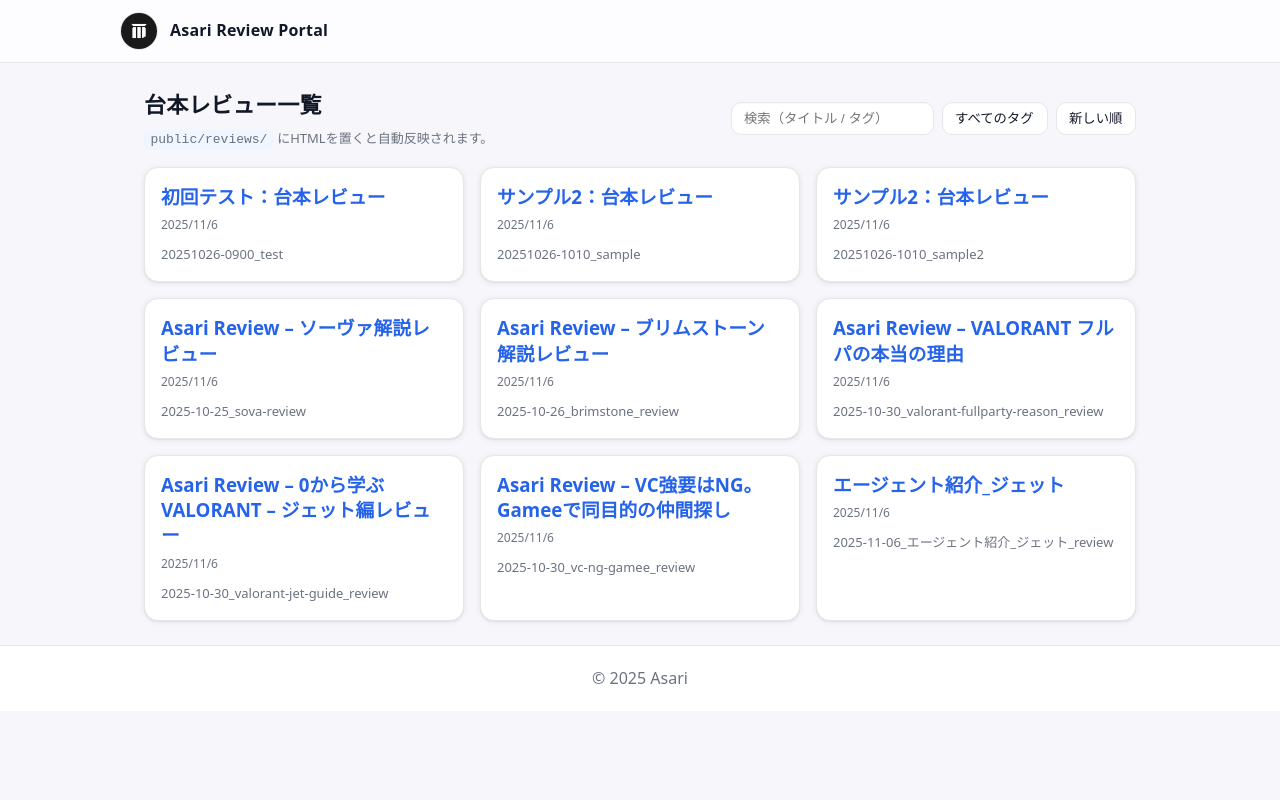
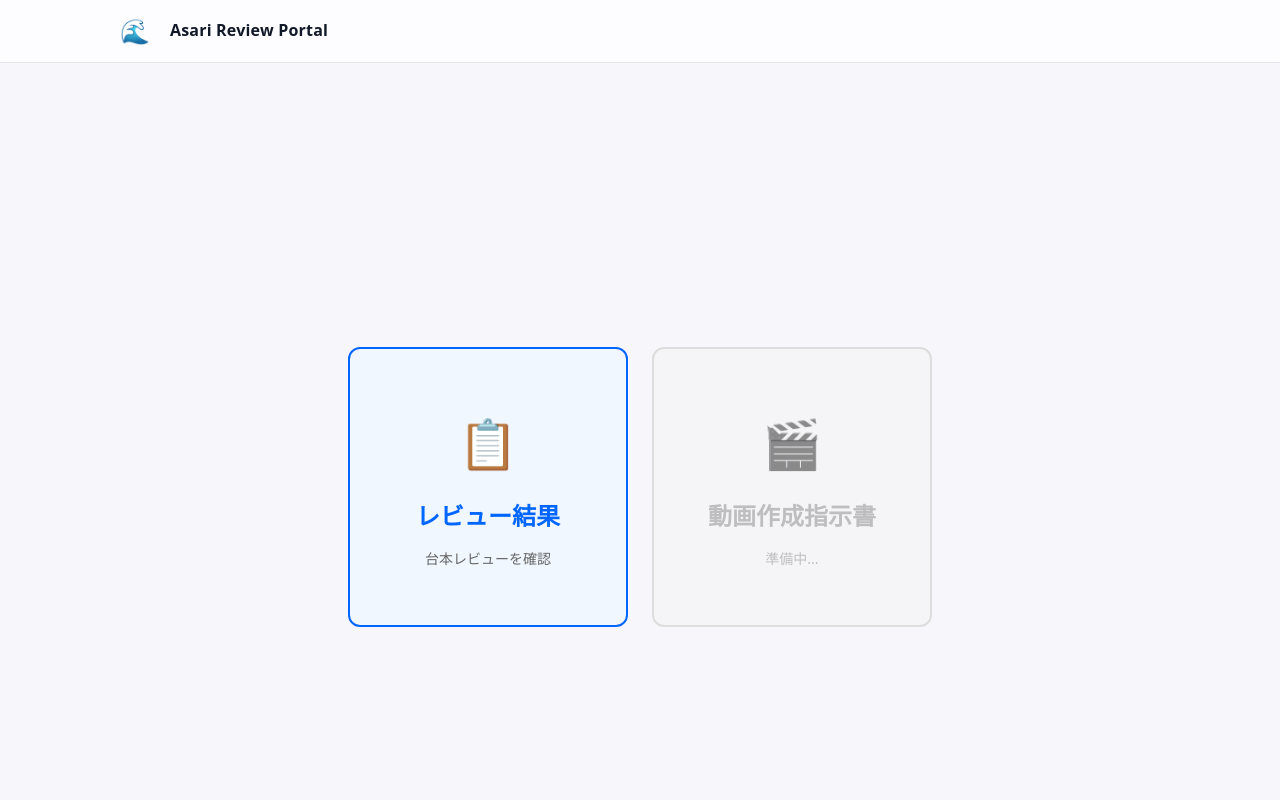
Before and after one commit to Lara054/asari-review-portal, a Next.js app: page / in a window 1280 px wide. Shown: the top 800 px of the page. Built offline with nearby package versions, Linux system fonts and the light colour scheme.

Commit message:
動画作成指示書の導線を作成

```diff
--- a/app/layout.tsx
+++ b/app/layout.tsx
@@ -1,5 +1,4 @@
 import "./globals.css";
-import Image from "next/image";
 import Link from "next/link";
 
 export const metadata = {
@@ -14,16 +13,7 @@ export default function RootLayout({ children }: { children: React.ReactNode })
         <header className="header">
           <div className="container header__inner">
             <Link href="/" className="brand">
-              {/* あさりアイコン： public/images/asari-icon.png を配置 */}
-              <span className="avatar">
-                <Image
-                  src="/images/asari-icon.png"
-                  alt="Asari"
-                  fill
-                  sizes="38px"
-                  style={{ objectFit: "cover" }}
-                />
-              </span>
+              <span style={{ fontSize: "24px", marginRight: "8px" }}>🌊</span>
               <span style={{ fontWeight: 700, letterSpacing: ".2px" }}>
                 Asari Review Portal
               </span>
@@ -33,7 +23,7 @@ export default function RootLayout({ children }: { children: React.ReactNode })
 
         <main className="container">{children}</main>
 
-        <footer className="footer">© {new Date().getFullYear()} Asari</footer>
+        <footer className="footer">© 2025 Asari</footer>
       </body>
     </html>
   );
--- a/app/page.tsx
+++ b/app/page.tsx
@@ -1,112 +1,57 @@
 "use client";
 
-import { useEffect, useMemo, useState } from "react";
-import Link from "next/link";
-
-type Item = {
-  title: string;
-  tags: string[];
-  date: string; // ISO
-  href: string; // 例: "/reviews/20251026-1010_sample.html"
-  slug: string;
-  file: string;
-};
-
-export default function ReviewsPage() {
-  const [items, setItems] = useState<Item[]>([]);
-  const [q, setQ] = useState("");
-  const [tag, setTag] = useState<string>("all");
-  const [sort, setSort] = useState<"new" | "old">("new");
-  const [error, setError] = useState<string | null>(null);
-
-  useEffect(() => {
-    (async () => {
-      try {
-        const res = await fetch("/reviews/index.json", { cache: "no-store" });
-        if (!res.ok) {
-          setError("index.json が見つかりません。HTMLを1枚アップロードして生成してください。");
-          return;
-        }
-        const json = await res.json();
-        setItems(json.items || []);
-      } catch {
-        setError("一覧の取得に失敗しました。");
-      }
-    })();
-  }, []);
-
-  const allTags = useMemo(() => {
-    const s = new Set<string>();
-    items.forEach(i => i.tags?.forEach(t => s.add(t)));
-    return ["all", ...Array.from(s).sort((a,b)=>a.localeCompare(b,"ja"))];
-  }, [items]);
-
-  const filtered = useMemo(() => {
-    let arr = items.filter(i => {
-      const text = q.trim().toLowerCase();
-      const hitQ =
-        !text ||
-        i.title.toLowerCase().includes(text) ||
-        i.tags?.some(t => t.toLowerCase().includes(text));
-      const hitTag = tag === "all" || i.tags?.includes(tag);
-      return hitQ && hitTag;
-    });
-    arr.sort((a,b)=> sort==="new" ? (a.date < b.date ? 1 : -1) : (a.date > b.date ? 1 : -1));
-    return arr;
-  }, [items, q, tag, sort]);
-
+export default function HomePage() {
   return (
-    <div className="space" style={{ display:"grid", gap: "16px" }}>
-      {/* ヘッダー行 */}
-      <div style={{display:"flex",gap:16,alignItems:"center",justifyContent:"space-between",flexWrap:"wrap"}}>
-        <div>
-          <h1 style={{margin:0,fontSize:22,fontWeight:700,letterSpacing:".2px"}}>台本レビュー一覧</h1>
-          <p style={{margin:"6px 0 0",color:"var(--muted)",fontSize:13}}>
-            <code>public/reviews/</code> にHTMLを置くと自動反映されます。
+    <div style={{ display: "flex", gap: "24px", alignItems: "center", justifyContent: "center", minHeight: "100vh", flexWrap: "wrap", padding: "24px" }}>
+      {/* レビュー結果ボタン */}
+      <a href="/reviews" style={{ textDecoration: "none" }}>
+        <div style={{
+          display: "flex",
+          flexDirection: "column",
+          alignItems: "center",
+          justifyContent: "center",
+          width: "280px",
+          height: "280px",
+          padding: "32px",
+          backgroundColor: "#f0f7ff",
+          border: "2px solid #0066ff",
+          borderRadius: "12px",
+          cursor: "pointer",
+          transition: "all 0.3s ease",
+        }}>
+          <div style={{ fontSize: "48px", marginBottom: "16px" }}>📋</div>
+          <h2 style={{ margin: 0, fontSize: "24px", fontWeight: 700, color: "#0066ff", textAlign: "center" }}>
+            レビュー結果
+          </h2>
+          <p style={{ margin: "12px 0 0", color: "#666", fontSize: "14px", textAlign: "center" }}>
+            台本レビューを確認
           </p>
         </div>
-        <div className="controls">
-          <input
-            className="input"
-            value={q}
-            onChange={(e) => setQ(e.target.value)}
-            placeholder="検索（タイトル / タグ）"
-          />
-          <select className="select" value={tag} onChange={(e)=>setTag(e.target.value)}>
-            {allTags.map(t => <option key={t} value={t}>{t==="all"?"すべてのタグ":t}</option>)}
-          </select>
-          <select className="select" value={sort} onChange={(e)=>setSort(e.target.value as "new"|"old")}>
-            <option value="new">新しい順</option>
-            <option value="old">古い順</option>
-          </select>
-        </div>
+      </a>
+
+      {/* 動画作成指示書ボタン */}
+      <div style={{
+        display: "flex",
+        flexDirection: "column",
+        alignItems: "center",
+        justifyContent: "center",
+        width: "280px",
+        height: "280px",
+        padding: "32px",
+        backgroundColor: "#f5f5f5",
+        border: "2px solid #ccc",
+        borderRadius: "12px",
+        cursor: "not-allowed",
+        opacity: 0.6,
+      }}>
+        <div style={{ fontSize: "48px", marginBottom: "16px" }}>🎬</div>
+        <h2 style={{ margin: 0, fontSize: "24px", fontWeight: 700, color: "#999", textAlign: "center" }}>
+          動画作成指示書
+        </h2>
+        <p style={{ margin: "12px 0 0", color: "#999", fontSize: "14px", textAlign: "center" }}>
+          準備中...
+        </p>
       </div>
-
-      {/* エラー */}
-      {error && <div className="alert">{error}</div>}
-
-      {/* カード一覧 */}
-      <ul className="grid" style={{listStyle:"none",padding:0,margin:0}}>
-        {filtered.map((it)=>(
-          <li key={it.file} className="card">
-            {/* typed routes を避けるため a を使用（内部遷移でもOK） */}
-            <a href={it.href} style={{display:"block"}}>
-              <h3 className="card__title">{it.title}</h3>
-              <div className="card__meta">{new Date(it.date).toLocaleDateString("ja-JP")}</div>
-              {it.tags?.length ? (
-                <div className="badges">
-                  {it.tags.map(t => <span key={t} className="badge">{t}</span>)}
-                </div>
-              ) : null}
-              <div style={{marginTop:10,color:"var(--muted)",fontSize:13}}>{it.slug}</div>
-            </a>
-          </li>
-        ))}
-      </ul>
-
-      {!error && filtered.length===0 && (
-        <div className="empty">該当するレビューがありません。</div>
-      )}
     </div>
   );
 }
--- a/public/reviews/index.json
+++ b/public/reviews/index.json
@@ -1,11 +1,11 @@
 {
-  "generatedAt": "2025-11-06T14:42:51.672Z",
+  "generatedAt": "2025-12-30T16:04:36.166Z",
   "count": 9,
   "items": [
     {
       "title": "サンプル2：台本レビュー",
       "tags": [],
-      "date": "2025-11-06T14:42:51.042Z",
+      "date": "2025-11-29T01:58:37.709Z",
       "href": "/reviews/20251026-1010_sample2.html",
       "slug": "20251026-1010_sample2",
       "file": "20251026-1010_sample2.html"
@@ -13,7 +13,7 @@
     {
       "title": "サンプル2：台本レビュー",
       "tags": [],
-      "date": "2025-11-06T14:42:51.042Z",
+      "date": "2025-11-29T01:58:37.709Z",
       "href": "/reviews/20251026-1010_sample.html",
       "slug": "20251026-1010_sample",
       "file": "20251026-1010_sample.html"
@@ -21,7 +21,7 @@
     {
       "title": "初回テスト：台本レビュー",
       "tags": [],
-      "date": "2025-11-06T14:42:51.042Z",
+      "date": "2025-11-29T01:58:37.708Z",
       "href": "/reviews/20251026-0900_test.html",
       "slug": "20251026-0900_test",
       "file": "20251026-0900_test.html"
@@ -29,7 +29,7 @@
     {
       "title": "エージェント紹介_ジェット",
       "tags": [],
-      "date": "2025-11-06T14:42:51.041Z",
+      "date": "2025-11-29T01:58:37.707Z",
       "href": "/reviews/2025-11-06_エージェント紹介_ジェット_review .html",
       "slug": "2025-11-06_エージェント紹介_ジェット_review ",
       "file": "2025-11-06_エージェント紹介_ジェット_review .html"
@@ -37,7 +37,7 @@
     {
       "title": "Asari Review – VC強要はNG。Gameeで同目的の仲間探し",
       "tags": [],
-      "date": "2025-11-06T14:42:51.041Z",
+      "date": "2025-11-29T01:58:37.706Z",
       "href": "/reviews/2025-10-30_vc-ng-gamee_review.html",
       "slug": "2025-10-30_vc-ng-gamee_review",
       "file": "2025-10-30_vc-ng-gamee_review.html"
@@ -45,7 +45,7 @@
     {
       "title": "Asari Review – 0から学ぶVALORANT – ジェット編レビュー",
       "tags": [],
-      "date": "2025-11-06T14:42:51.041Z",
+      "date": "2025-11-29T01:58:37.705Z",
       "href": "/reviews/2025-10-30_valorant-jet-guide_review.html",
       "slug": "2025-10-30_valorant-jet-guide_review",
       "file": "2025-10-30_valorant-jet-guide_review.html"
@@ -53,7 +53,7 @@
     {
       "title": "Asari Review – VALORANT フルパの本当の理由",
       "tags": [],
-      "date": "2025-11-06T14:42:51.041Z",
+      "date": "2025-11-29T01:58:37.705Z",
       "href": "/reviews/2025-10-30_valorant-fullparty-reason_review.html",
       "slug": "2025-10-30_valorant-fullparty-reason_review",
       "file": "2025-10-30_valorant-fullparty-reason_review.html"
@@ -61,7 +61,7 @@
     {
       "title": "Asari Review – ブリムストーン解説レビュー",
       "tags": [],
-      "date": "2025-11-06T14:42:51.041Z",
+      "date": "2025-11-29T01:58:37.704Z",
       "href": "/reviews/2025-10-26_brimstone_review.html",
       "slug": "2025-10-26_brimstone_review",
       "file": "2025-10-26_brimstone_review.html"
@@ -69,7 +69,7 @@
     {
       "title": "Asari Review – ソーヴァ解説レビュー",
       "tags": [],
-      "date": "2025-11-06T14:42:51.041Z",
+      "date": "2025-11-29T01:58:37.703Z",
       "href": "/reviews/2025-10-25_sova-review.html",
       "slug": "2025-10-25_sova-review",
       "file": "2025-10-25_sova-review.html"
```
Also changed, not shown: app/reviews/page.tsx (+85 -26 lines), middleware.ts (+7 -1 lines).
